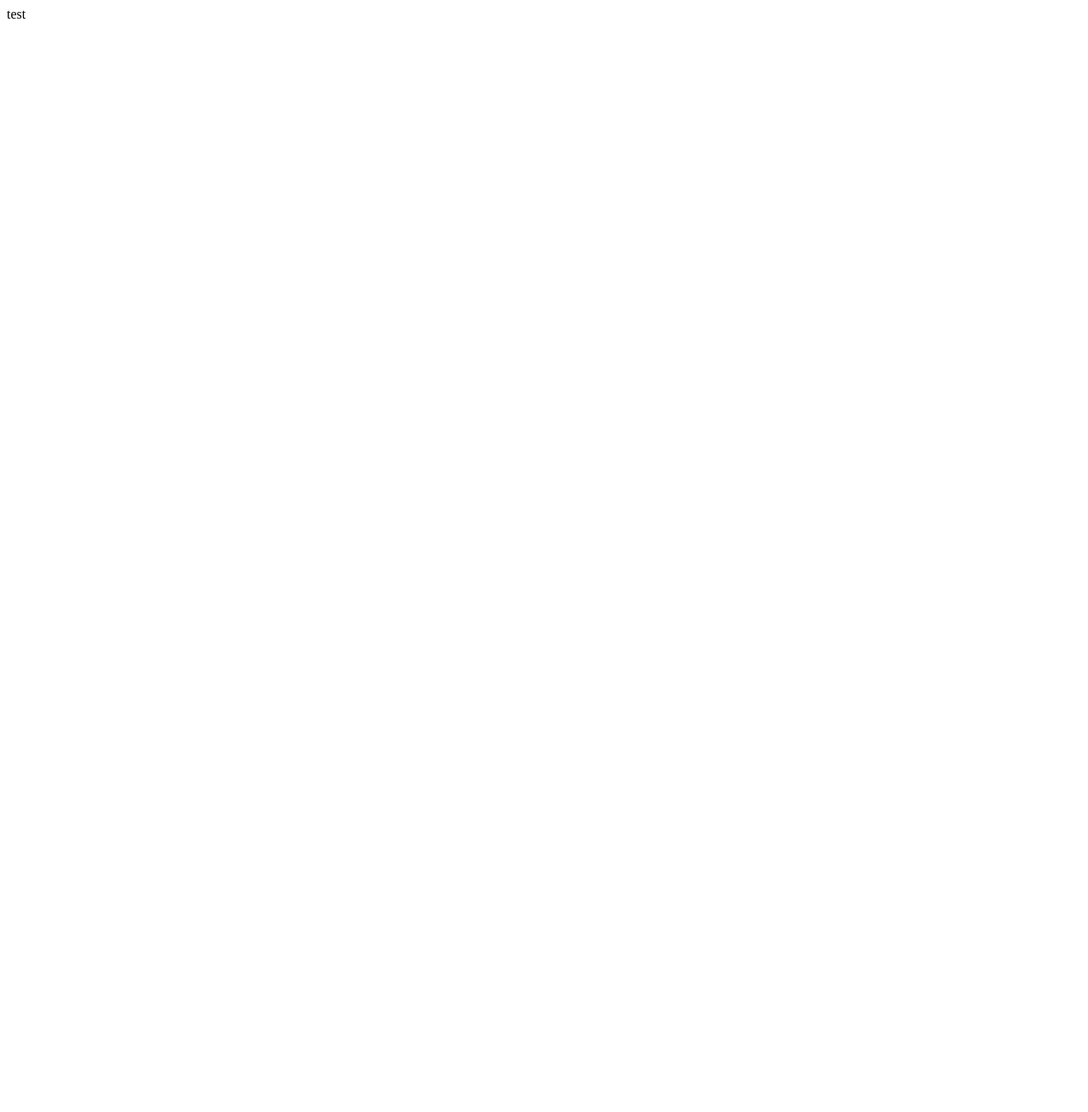
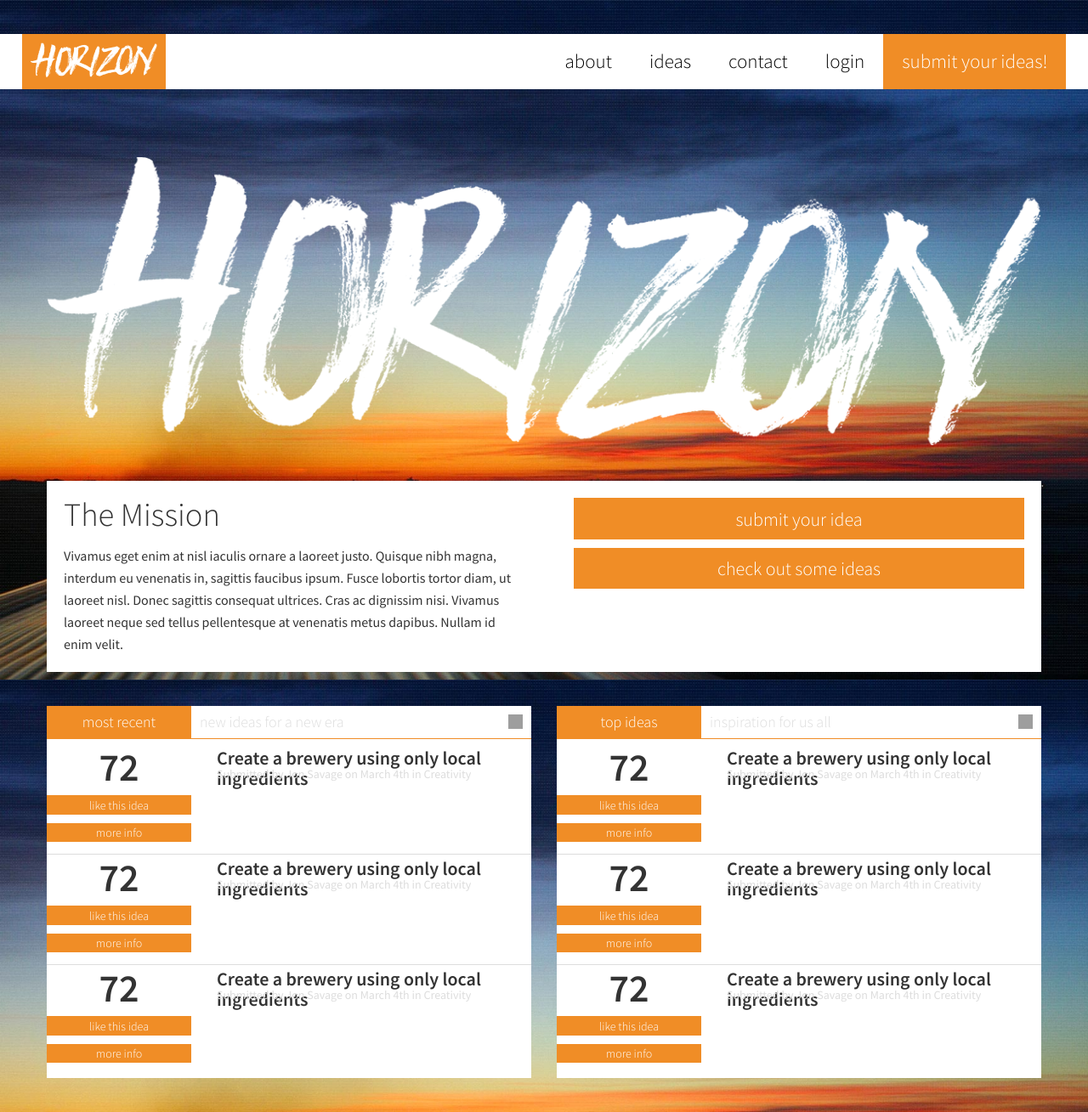
Before and after one commit to studioaceofspade/Torch, a Django app: page / in a window 1280 px wide. Before the commit the page is almost empty. Shown: the whole page at 85% size. Before the commit the page ends 22 px from the top, so only its background shows below. Run offline with Django 3.2, Linux system fonts and the light colour scheme; parts of the project's set-up code (start-up, migrations or seed data) failed here and were passed over; some libraries are stand-ins or nearby versions; grey boxes are pictures that could not be loaded.

Commit message:
refs #16: stub home page done

```diff
--- a/torch/templates/base.html
+++ b/torch/templates/base.html
@@ -20,7 +20,7 @@
     <body>
 		<header id="header" class="cf mbot">
         	<h1 class="brand pull-left">
-            	<a href="#">
+				<a href="{% url 'home' %}">
 					<img src="{{ STATIC_URL }}img/horizon-brand.png" alt="Horizon is acommunity conversation on entrepreneurship, innovation and creativity happening in Elkhart County, Indiana">
                 </a>
             </h1>
--- /dev/null
+++ b/torch/templates/home.html
@@ -0,0 +1,154 @@
+{% extends "base.html" %}
+
+{% block title %}A community conversation on entrepreneurship, innovation and creativity.{% endblock %}
+
+{% block content %}
+<div id="home" class="cf page">
+
+	<!-- main branding -->
+	<div class="container cf mbot">
+		<img src="{{ STATIC_URL }}img/horizon-brand-large.png" alt="Horizon is acommunity conversation on entrepreneurship, innovation and creativity happening in Elkhart County, Indiana">
+	</div>
+
+	<!-- main messaging and ctas -->
+	<div class="container cf mbot whitebg">
+		<div class="row">
+			<div class="span6">
+				<div class="addpad">
+					<h1>The Mission</h1>
+					<p>Vivamus eget enim at nisl iaculis ornare a laoreet justo. Quisque nibh magna, interdum eu venenatis in, sagittis faucibus ipsum. Fusce lobortis tortor diam, ut laoreet nisl. Donec sagittis consequat ultrices. Cras ac dignissim nisi. Vivamus laoreet neque sed tellus pellentesque at venenatis metus dapibus. Nullam id enim velit.</p>
+				</div>
+			</div>
+			<div class="span6">
+				<div class="addpad">
+					<a class="block-link" href="#">submit your idea</a>
+					<a class="block-link" href="#">check out some ideas</a>
+				</div>
+			</div>
+		</div>
+	</div>
+
+	<!--
+	voting section // missing if test
+
+	if there are no ideas yet, replace contents of row with:
+	<div class="no-ideas">
+		<h1>Looks like there aren't any ideas posted yet!</h1>
+		<a href="#">Be the first!</a>
+	</div>
+	-->
+
+	<div class="container cf mbot">
+		<div class="row">
+
+			<div class="span6 whitebg">
+				<div class="sect-head cf">
+					<h1 class="orange">most recent</h1>
+					<h2>new ideas for a new era</h2>
+					<a href="#" class="arr-link">&nbsp;</a>
+				</div>
+				<div class="small-idea">
+				   <div class="row">
+						<div class="count-action span2">
+							<span class="tally">72</span>
+							<a class="small-block-link" href="#">like this idea</a>
+							<a class="small-block-link" href="#">more info</a>
+						</div>
+						<div class="idea-info span4">
+							<h3>Create a brewery using only local ingredients</h3>
+							<div class="submit-info">
+								<p>Submitted by Jon Savage on March 4th in Creativity</p>
+							</div>
+						</div>
+					</div>
+				</div>
+				<div class="small-idea">
+				   <div class="row">
+						<div class="count-action span2">
+							<span class="tally">72</span>
+							<a class="small-block-link" href="#">like this idea</a>
+							<a class="small-block-link" href="#">more info</a>
+						</div>
+						<div class="idea-info span4">
+							<h3>Create a brewery using only local ingredients</h3>
+							<div class="submit-info">
+								<p>Submitted by Jon Savage on March 4th in Creativity</p>
+							</div>
+						</div>
+					</div>
+				</div>
+				<div class="small-idea">
+				   <div class="row">
+						<div class="count-action span2">
+							<span class="tally">72</span>
+							<a class="small-block-link" href="#">like this idea</a>
+							<a class="small-block-link" href="#">more info</a>
+						</div>
+						<div class="idea-info span4">
+							<h3>Create a brewery using only local ingredients</h3>
+							<div class="submit-info">
+								<p>Submitted by Jon Savage on March 4th in Creativity</p>
+							</div>
+						</div>
+					</div>
+				</div>
+			</div>
+
+			<div class="span6 whitebg">
+				<div class="sect-head cf">
+					<h1 class="orange">top ideas</h1>
+					<h2>inspiration for us all</h2>
+					<a href="#" class="arr-link">&nbsp;</a>
+				</div>
+				<div class="small-idea">
+				   <div class="row">
+						<div class="count-action span2">
+							<span class="tally">72</span>
+							<a class="small-block-link" href="#">like this idea</a>
+							<a class="small-block-link" href="#">more info</a>
+						</div>
+						<div class="idea-info span4">
+							<h3>Create a brewery using only local ingredients</h3>
+							<div class="submit-info">
+								<p>Submitted by Jon Savage on March 4th in Creativity</p>
+							</div>
+						</div>
+					</div>
+				</div>
+				<div class="small-idea">
+				   <div class="row">
+						<div class="count-action span2">
+							<span class="tally">72</span>
+							<a class="small-block-link" href="#">like this idea</a>
+							<a class="small-block-link" href="#">more info</a>
+						</div>
+						<div class="idea-info span4">
+							<h3>Create a brewery using only local ingredients</h3>
+							<div class="submit-info">
+								<p>Submitted by Jon Savage on March 4th in Creativity</p>
+							</div>
+						</div>
+					</div>
+				</div>
+				<div class="small-idea">
+				   <div class="row">
+						<div class="count-action span2">
+							<span class="tally">72</span>
+							<a class="small-block-link" href="#">like this idea</a>
+							<a class="small-block-link" href="#">more info</a>
+						</div>
+						<div class="idea-info span4">
+							<h3>Create a brewery using only local ingredients</h3>
+							<div class="submit-info">
+								<p>Submitted by Jon Savage on March 4th in Creativity</p>
+							</div>
+						</div>
+					</div>
+				</div>
+			</div>
+
+		</div>
+	</div>
+
+</div>
+{% endblock %}
--- a/torch/views.py
+++ b/torch/views.py
@@ -1,4 +1,12 @@
-from django.shortcuts import HttpResponse
+from django.template import RequestContext
+from django.shortcuts import render_to_response
+
 
 def home(request):
-    return HttpResponse('test')
+    context = RequestContext(request, {
+    })
+
+    return render_to_response(
+        'home.html',
+        context_instance=context,
+    )
```
Also changed, not shown: torch/static/img/horizon-brand-large.png (added).
